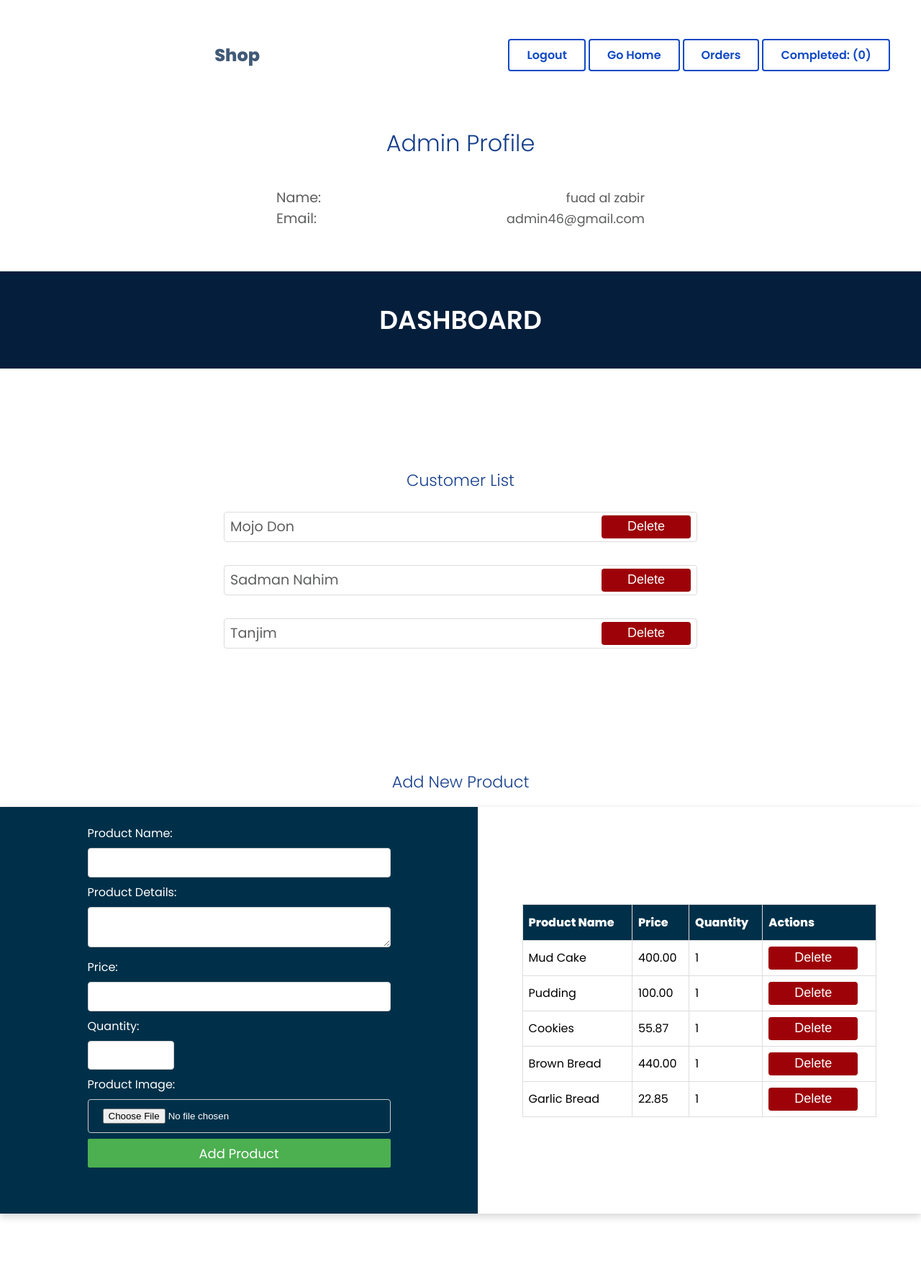
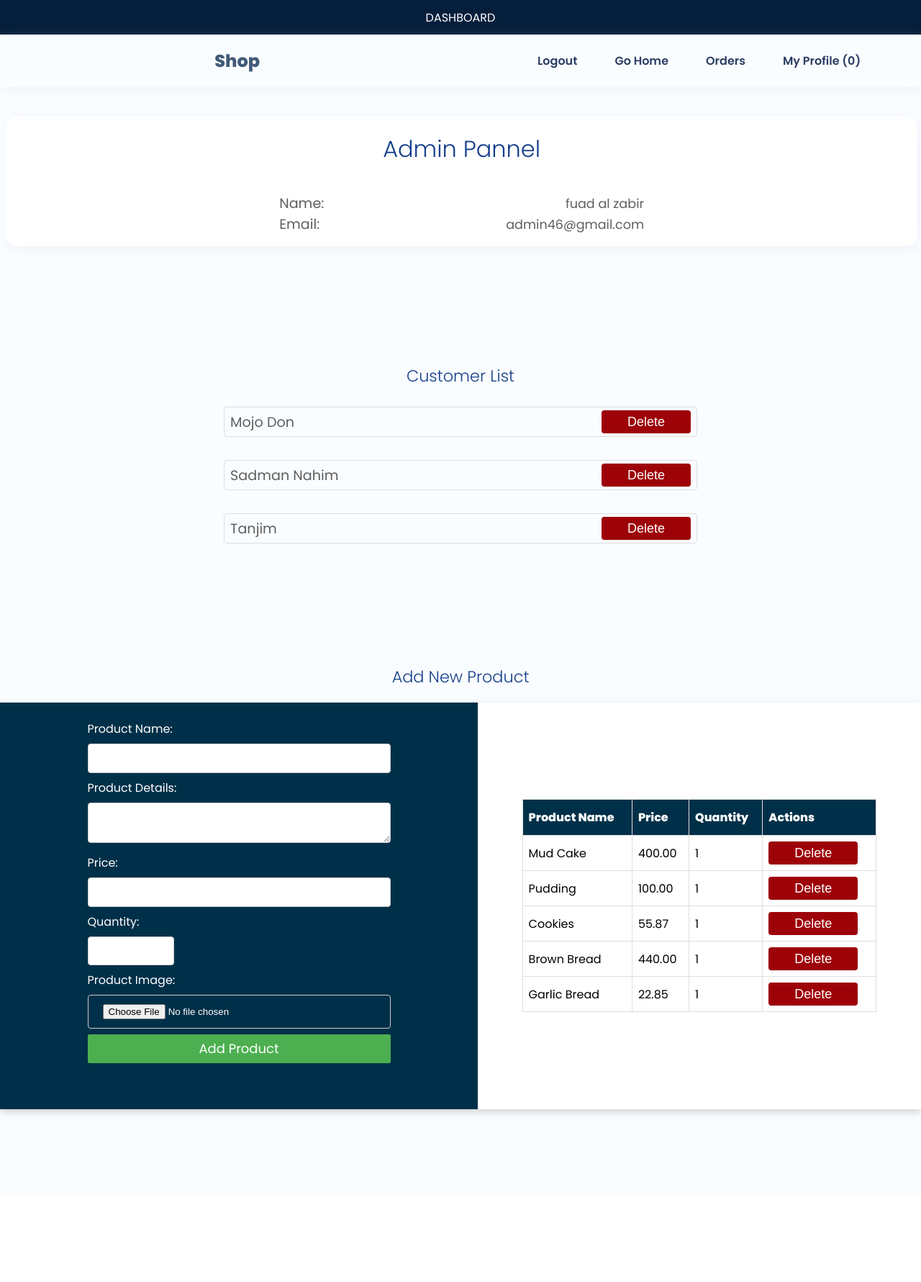
Before and after one commit to fuad46/Pitha-Ghor-Shop-with-PAYMENT-gateway, a Django app: page /user/ in a window 1280 px wide. Shown: the top 1781 px of the page at 72% size. After the commit the page ends 1550 px from the top, so only its background shows below. Run offline with Django 5.2, Linux system fonts and the light colour scheme; a user stored in the database is signed in; data comes from the database, SQL or seed files in the repository; data that the repository does not hold is empty.

Commit message:
updated css

```diff
--- a/static/css/user.css
+++ b/static/css/user.css
@@ -30,16 +30,7 @@ nav{
   width: 50%;
 
 }
-a{
-  color: #1149c4;
-  margin-left: 4px;
-  font-weight: 600;
-  font-size: 16px;
-  text-decoration: none;
-  border: 2px solid #1149c4;
-  padding: 8px 24px;
-  border-radius: 4px;
-}
+
 a:hover{
  background: #143e8b;
   color: #fff;
--- a/store/templates/all-products.html
+++ b/store/templates/all-products.html
@@ -74,7 +74,7 @@
     <div id="logo" > Shop</div>
     <div class="nav-r">
       {% if user.is_authenticated %}
-      <a href="/user/">My Profile</a>
+      <a href="{% url 'done_order' %}">My Profile</a>
 
       <a href="{% url 'home'%}">Go Home</a>
 
--- a/store/templates/details.html
+++ b/store/templates/details.html
@@ -63,7 +63,7 @@
     <div id="logo" > Shop</div>
     <div class="nav-r">
       {% if user.is_authenticated %}
-      <a href="/user/">My Profile</a>
+      <a href="{% url 'done_order' %}">My Profile</a>
 
       <a href="{% url 'home'%}">Go Home</a>
 
--- a/store/templates/dn-order.html
+++ b/store/templates/dn-order.html
@@ -263,7 +263,7 @@ h4{
               <div class="content_container-link c1">
                 <div class="content">
                   <i class="fa-solid fa-sack-dollar icon_content icon_content1"></i>
-                  <h4>Purchased {{count_dn_orders}}</h4>
+                  <h4>Purchased({{count_dn_orders}})</h4>
                 </div>
               </div>
             </a>
--- a/store/templates/home.html
+++ b/store/templates/home.html
@@ -88,6 +88,7 @@ img:hover{
   opacity: 0.7;
   cursor: pointer;
   border-radius: 32px;
+  transition: all 0.8s ease;
 }
 .product_btn{
   border: none;
@@ -158,7 +159,7 @@ input[type=number]{
         {% if user.is_authenticated %}
 
         <a href="{% url 'all-products'%}">All product</a>
-        <a href="user">My Profile</a>
+        <a href="{% url 'done_order' %}">My Profile</a>
 
         <a href="{% url 'cart'%}">Cart</a>
         <a href="{% url 'logout' %}">Logout</a>
--- a/store/templates/user.html
+++ b/store/templates/user.html
@@ -144,7 +144,17 @@
   background-color: #45a049;
 
 }
-
+a{
+  color: #2c3e64;
+  margin-left: 4px;
+  font-weight: 600;
+  font-size: 16px;
+  text-decoration: none;
+  /* border-bottom: 2px solid #1b253a; */
+  border: none;
+  padding: 8px 24px;
+  border-radius: 4px;
+}
 #form-p{
   background: #003049;
   padding: 24px;
@@ -175,20 +185,26 @@ a{
   font-size: 16px;
 
 }
+.user{
+  box-shadow: 02px 04px 15px rgba(200, 209, 230, 0.23); border-radius: 16px; width: 95%; display: flex;
+  align-items: center; justify-content: center; margin: 0;
+}
   </style>
 </head>
-<body>
+<body style="background-color: #fafdff;">
+  <div class="hero" style="height: 3rem; font-size: 1rem; font-weight: 400; margin-top: 0;">
+    DASHBOARD
+  </div>
 
-  <nav>
+  <nav style="box-shadow: 02px 04px 15px rgba(200, 209, 230, 0.23); margin-top: 0;">
     <div class="logo" > Shop</div>
       <div class="nav-r">
         {% if user.is_authenticated %}
-        <!-- <a href="{% url 'user' %}">My Profile</a>
-        <a href="% url 'logout' %">Logout</a> -->
+
         <a href="{% url 'logout' %}">Logout</a>
         <a href="{% url 'home' %}">Go Home</a>
         <a href="{% url 'orders' user_id=user.id %}">Orders</a>
-        <a href="{% url 'done_order' %}">Completed: ({{count_dn_orders}})</a>
+        <a href="{% url 'done_order' %}">My Profile ({{count_dn_orders}})</a>
 
         {% else %}
         <a href="/register/">Register</a>  <a href="/login/">Login</a>
@@ -198,8 +214,9 @@ a{
 
 {% if user.is_superuser %}
 
-<div class="user">
-  <h1>Admin Profile</h1>
+<div class="user" style="box-shadow: 02px 04px 15px rgba(200, 209, 230, 0.23); border-radius: 16px; width: 99%; display: flex;
+align-items: center; justify-content: center; margin-left: .5rem; background-color: #ffffff;">
+  <h1>Admin Pannel</h1>
 
   <div class="user_info_sec">
     <div class="user_info"><span class="label">Name:</span>  <span class="label_info">{{ user.full_name }}</span>   </div>
@@ -213,7 +230,7 @@ a{
 </div>
 
 {% else %}
-<div class="user">
+<div class="user" style="box-shadow: 02px 04px 15px rgba(200, 209, 230, 0.23);">
   <h1>My Profile</h1>
   <div class="user_info_sec">
     <div class="user_info"><span class="label">Name: </span>   <span class="label_info">{{user.full_name}}</span>     </div>
@@ -225,9 +242,6 @@ a{
 </div>
 {% endif %}
 
-<div class="hero">
-  DASHBOARD
-</div>
 
 {% if user.is_superuser %}
 <div class="user-delete-DB">
--- a/store/views.py
+++ b/store/views.py
@@ -48,7 +48,8 @@ def login_view(request):
 
         if user:
             login(request, user)
-            return redirect('user')
+            # return redirect('user')
+            return redirect('done_order')
         else:
             return render(request, 'login.html', {'error': 'Invalid email or password'})
 
```
